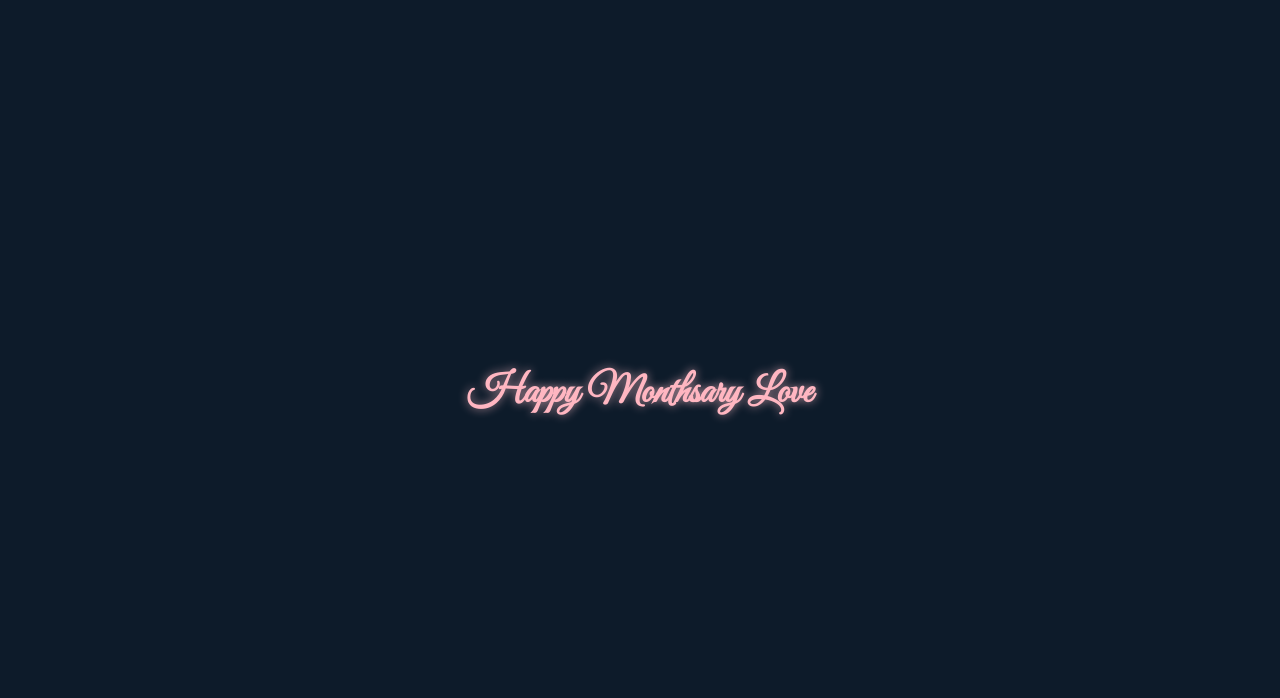
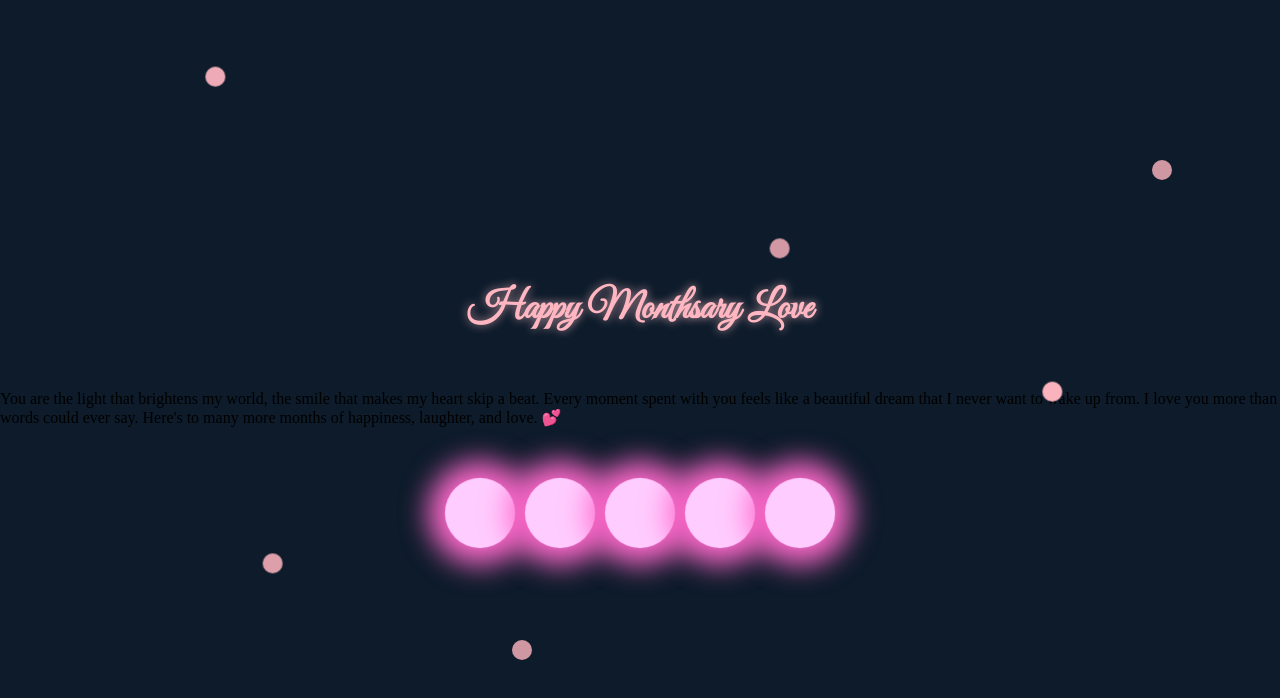
Before and after one commit to serah05/Serah05, a plain HTML site: page index.html in a window 1280 px wide. Drawn offline with Linux system fonts and the light colour scheme.

Commit message:
Update index.html

```diff
--- a/index.html
+++ b/index.html
@@ -8,25 +8,40 @@
 </head>
 <body>
 
-<h1 class="message">Happy Monthsary Love</h1>
+<!-- Clickable "Happy Monthsary Love" message -->
+<h1 class="message" onclick="showMessage()">Happy Monthsary Love</h1>
 
-<div class="flowers">
-  <div class="flower"></div>
-  <div class="flower"></div>
-  <div class="flower"></div>
-  <div class="flower"></div>
-  <div class="flower"></div>
+<!-- Hidden sweet message -->
+<div class="sweet-message" id="sweetMessage">
+  <p>You are the light that brightens my world, the smile that makes my heart skip a beat. Every moment spent with you feels like a beautiful dream that I never want to wake up from. I love you more than words could ever say. Here's to many more months of happiness, laughter, and love. 💕</p>
 </div>
 
-<!-- Small floating flowers in the background -->
-<div class="background-flowers">
-  <div class="small-flower"></div>
-  <div class="small-flower"></div>
-  <div class="small-flower"></div>
-  <div class="small-flower"></div>
-  <div class="small-flower"></div>
-  <div class="small-flower"></div>
+<div class="lights">
+  <div class="light"></div>
+  <div class="light"></div>
+  <div class="light"></div>
+  <div class="light"></div>
+  <div class="light"></div>
 </div>
+
+<!-- Small floating lights in the background -->
+<div class="background-lights">
+  <div class="small-light"></div>
+  <div class="small-light"></div>
+  <div class="small-light"></div>
+  <div class="small-light"></div>
+  <div class="small-light"></div>
+  <div class="small-light"></div>
+</div>
+
+<script>
+  // Function to display the sweet message after clicking
+  function showMessage() {
+    const messageElement = document.getElementById('sweetMessage');
+    messageElement.style.display = 'block'; // Show the hidden message
+    messageElement.classList.add('fade-in'); // Apply the fade-in animation
+  }
+</script>
 
 </body>
 </html>
```
